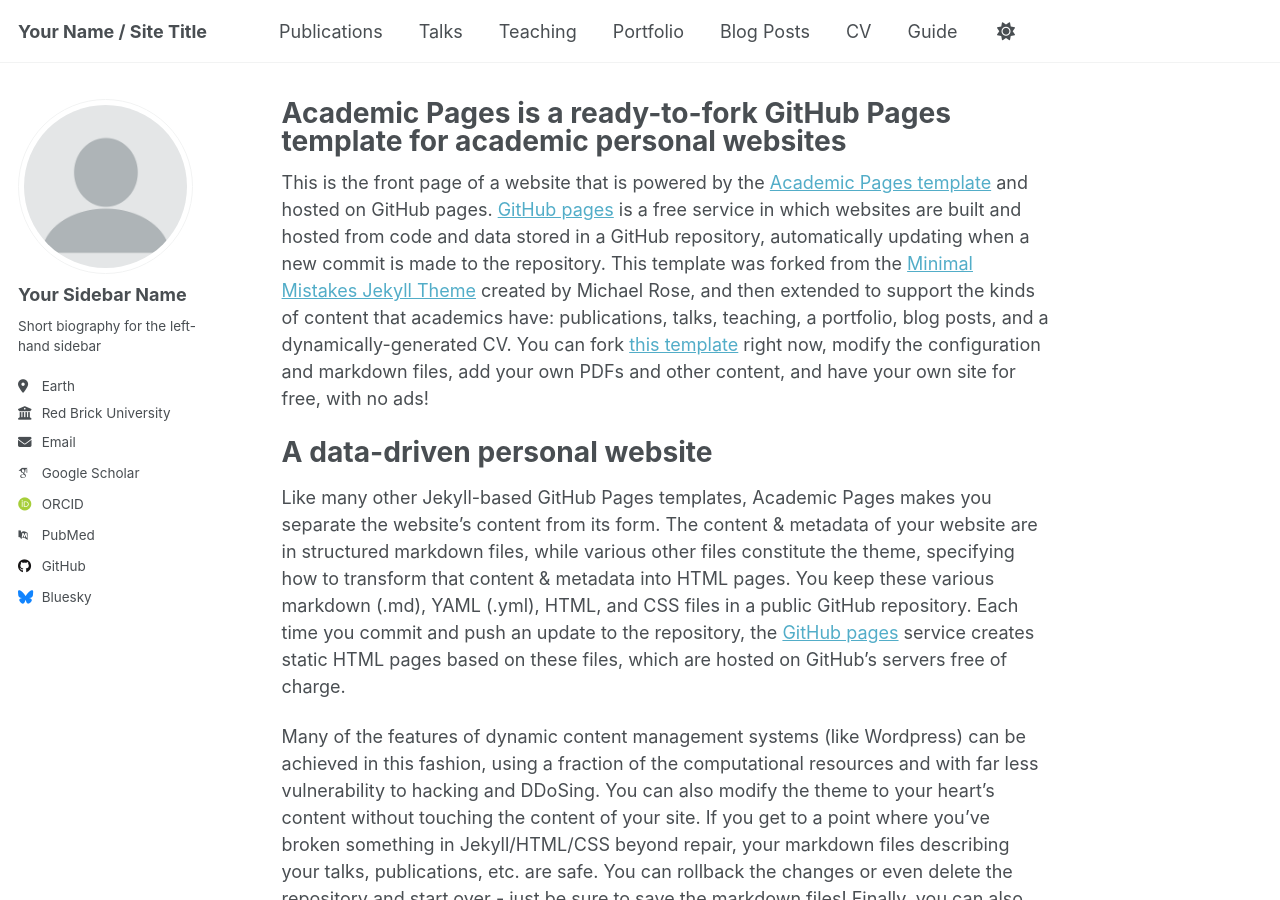
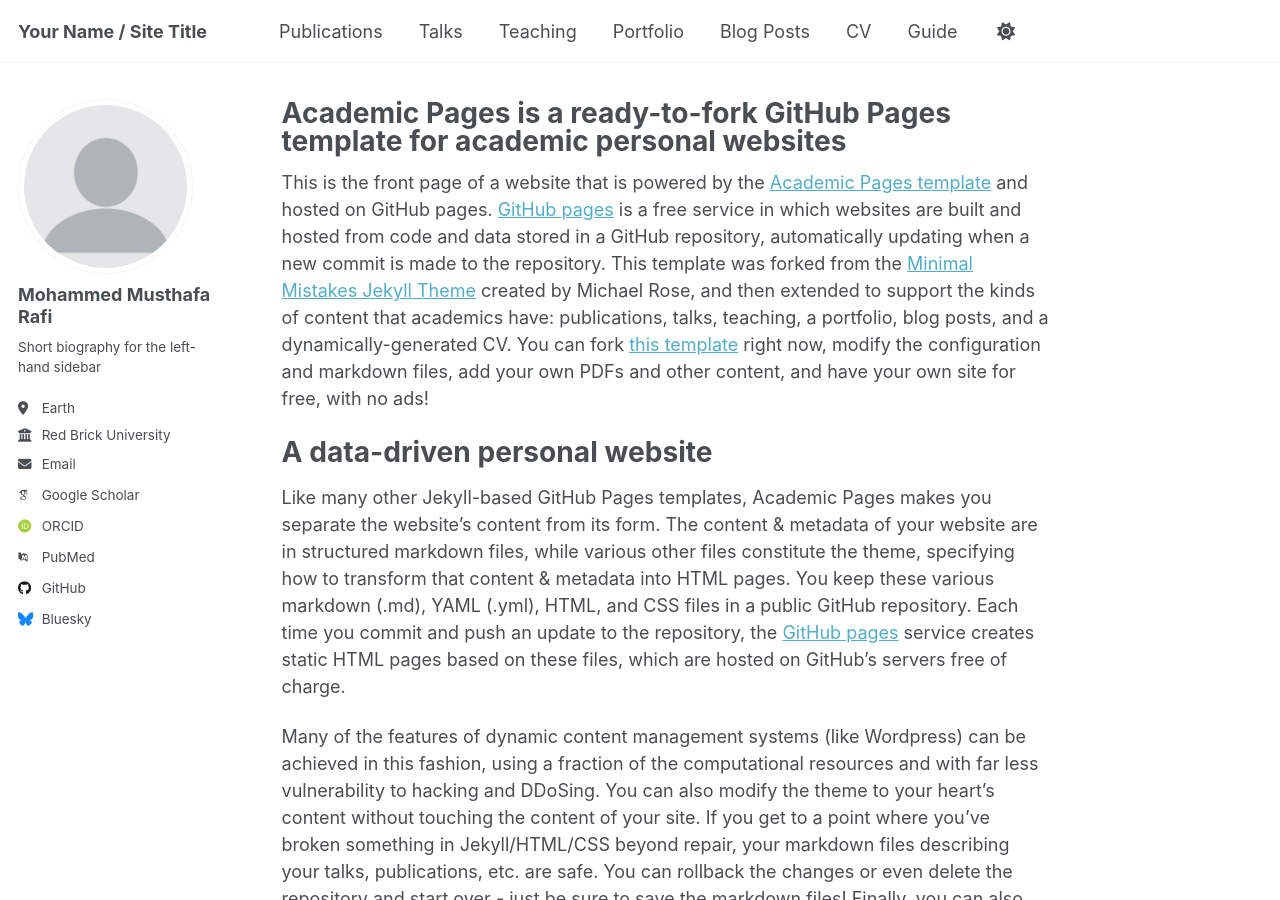
Before and after one commit to itsMustafamr/itsmustafamr.github.io, a Jekyll site: the page built from _pages/about.md, in a window 1280 px wide and 900 px high. Built offline with Jekyll 4.4.1, drawn with Linux system fonts in a browser that asks for light colours; some web fonts are replaced.

```diff
--- a/_config.yml
+++ b/_config.yml
@@ -23,7 +23,7 @@
 author:
   # Biographic information
   avatar           : "profile.png"
-  name             : "Your Sidebar Name"
+  name             : "Mohammed Musthafa Rafi"
   pronouns         : # example: "she/her"
   bio              : "Short biography for the left-hand sidebar"
   location         : "Earth"
```
Also changed, not shown: 1 other file.
